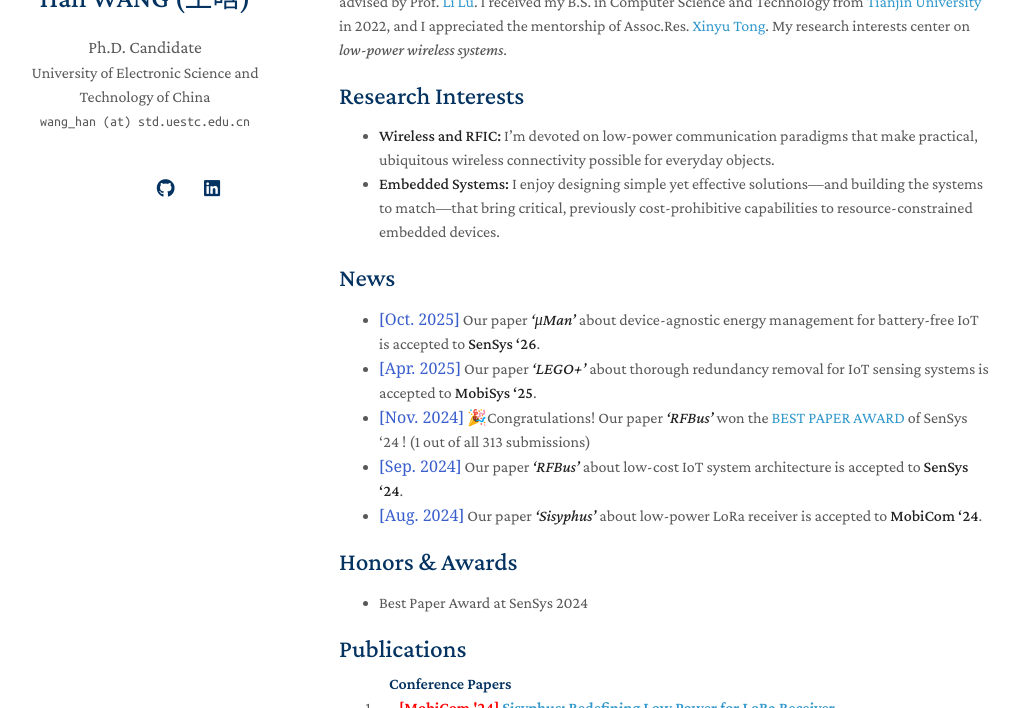
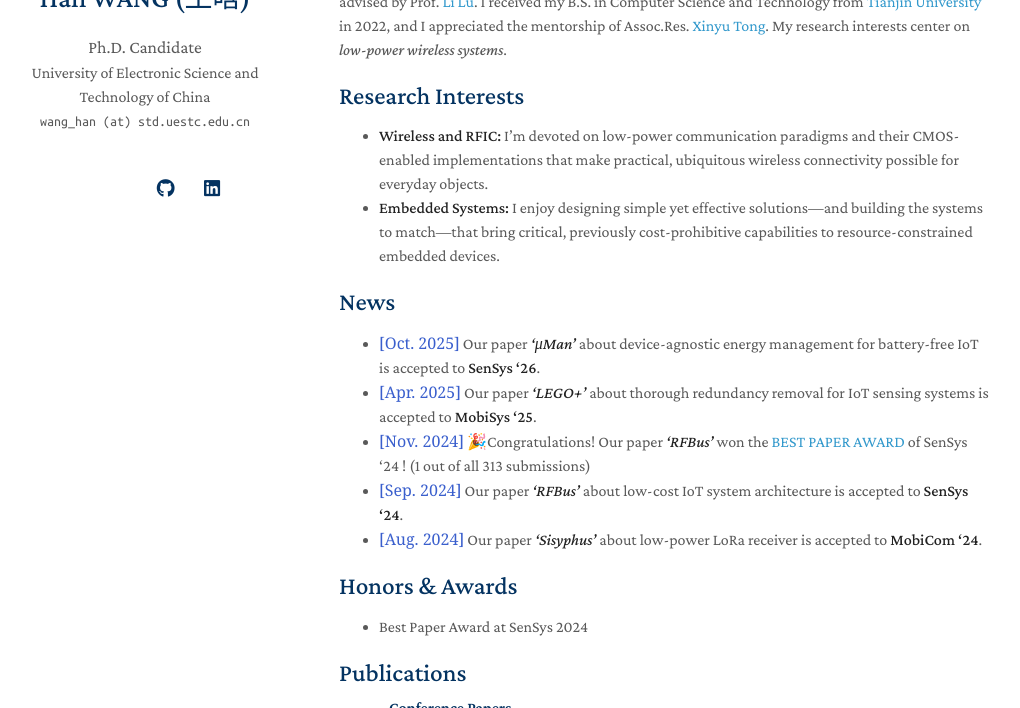
Before and after one commit to hwang620/hwang620.github.io, a Jekyll site: the page built from index.md, in a window 1280 px wide and 900 px high, cut to the strip 192-900 px from the top of the window. Shown: the whole strip, without its empty margins (131-1151 px from the left). Built offline with Jekyll 4.4.1, drawn with Linux system fonts in a browser that asks for light colours; a style sheet for code colours, icons or effects is not loaded; our own code applies the rules of GitHub Pages for plain Markdown files.

Commit message:
Update index.md

```diff
--- a/index.md
+++ b/index.md
@@ -7,7 +7,7 @@
 
 ## Research Interests
 
-- **Wireless and RFIC:** I'm devoted on low-power communication paradigms that make practical, ubiquitous wireless connectivity possible for everyday objects.
+- **Wireless and RFIC:** I'm devoted on low-power communication paradigms and their CMOS-enabled implementations that make practical, ubiquitous wireless connectivity possible for everyday objects.
 - **Embedded Systems:** I enjoy designing simple yet effective solutions—and building the systems to match—that bring critical, previously cost-prohibitive capabilities to resource-constrained embedded devices.
 
 ## News
```
